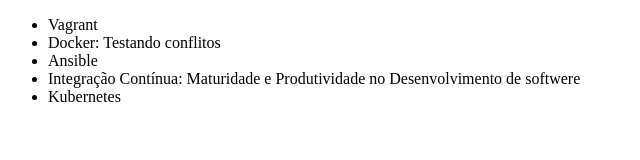
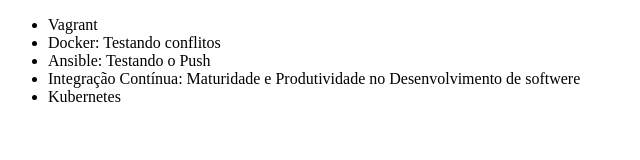
Before and after one commit to RCastanon77/Git-Alura, a plain HTML site: page index.html in a window 1280 px wide. Shown: the whole page, without its empty margins (0-640 px from the left). Drawn offline with Linux system fonts and the light colour scheme.

Commit message:
Testando o Push

```diff
--- a/index.html
+++ b/index.html
@@ -10,7 +10,7 @@
     <ul>
         <li>Vagrant</li>
         <li>Docker: Testando conflitos</li>
-        <li>Ansible</li>
+        <li>Ansible: Testando o Push</li>
         <li>Integração Contínua: Maturidade e Produtividade no Desenvolvimento de softwere</li>
         <li>Kubernetes</li>
     </ul>
```
